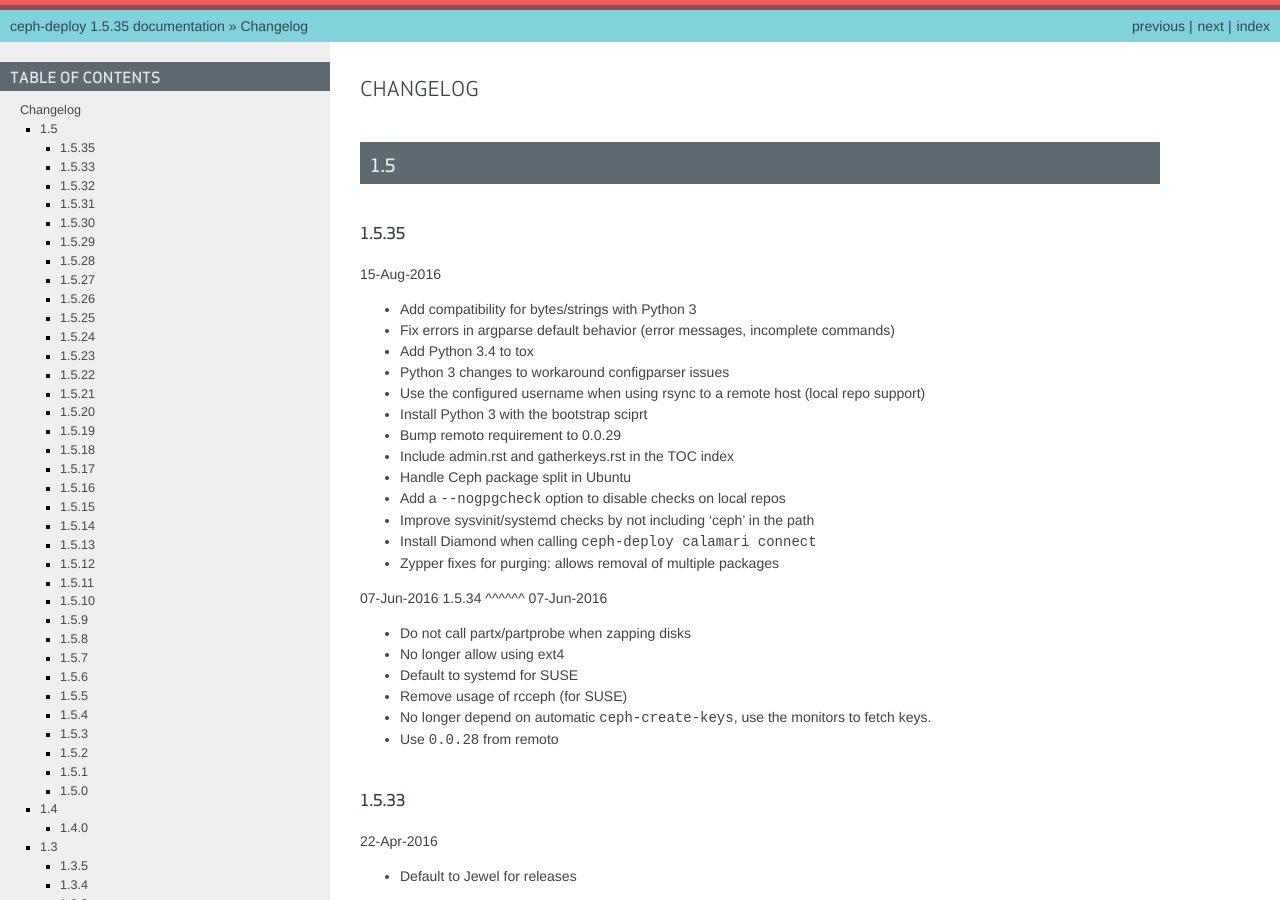
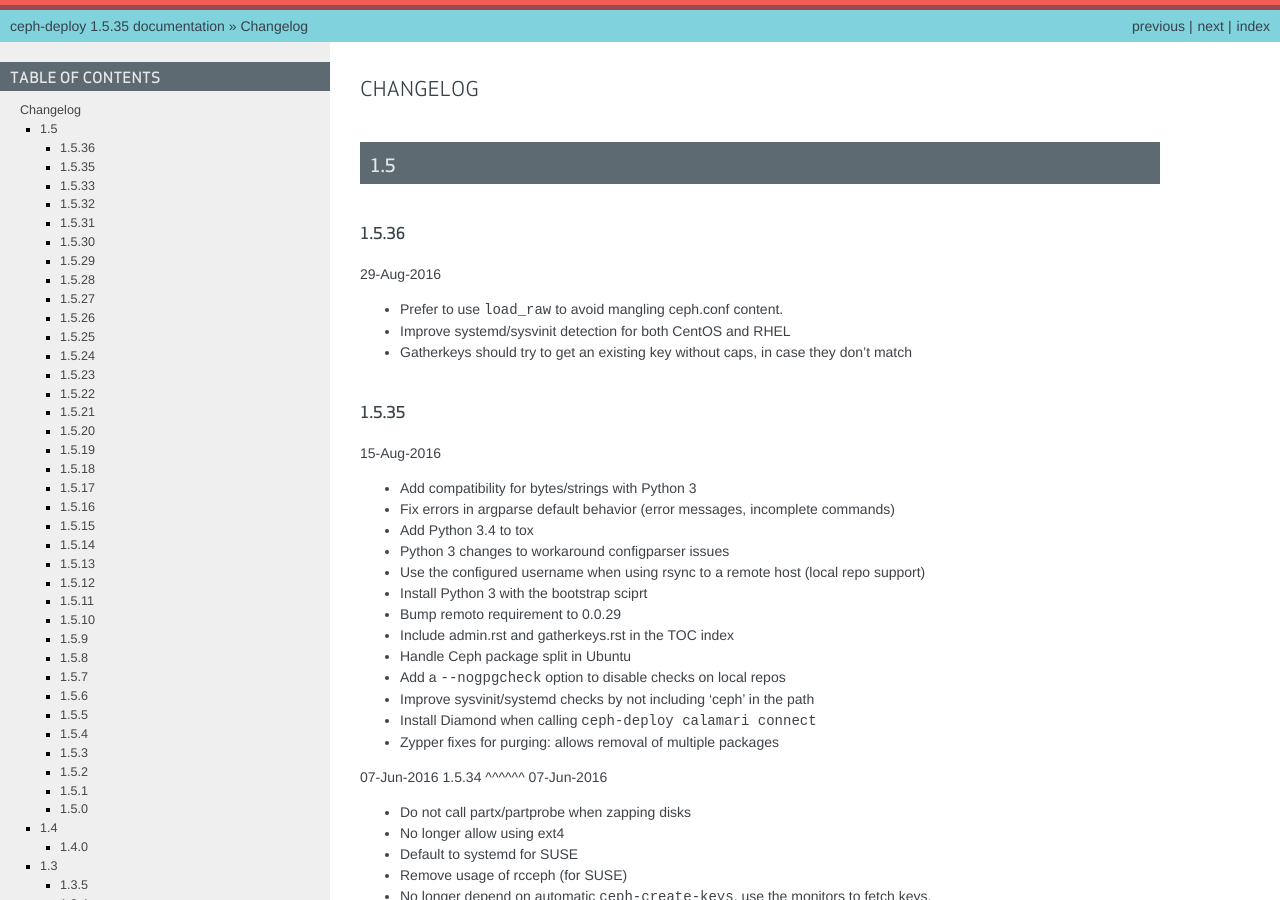
Before and after one commit to ceph/ceph-deploy, a Sphinx documentation site: the page built from docs/source/changelog.rst, in a window 1280 px wide and 900 px high. Built offline with Sphinx 7.4.7, drawn with Linux system fonts in a browser that asks for light colours.

Commit message:
[RM-17168] docs: update the changelog for 1.5.36
Signed-off-by: Alfredo Deza <adeza@redhat.com>

```diff
--- a/docs/source/changelog.rst
+++ b/docs/source/changelog.rst
@@ -3,6 +3,15 @@
 
 1.5
 ---
+
+1.5.36
+^^^^^^
+29-Aug-2016
+
+* Prefer to use ``load_raw`` to avoid mangling ceph.conf content.
+* Improve systemd/sysvinit detection for both CentOS and RHEL
+* Gatherkeys should try to get an existing key without caps, in case they don't
+  match
 
 1.5.35
 ^^^^^^
```
